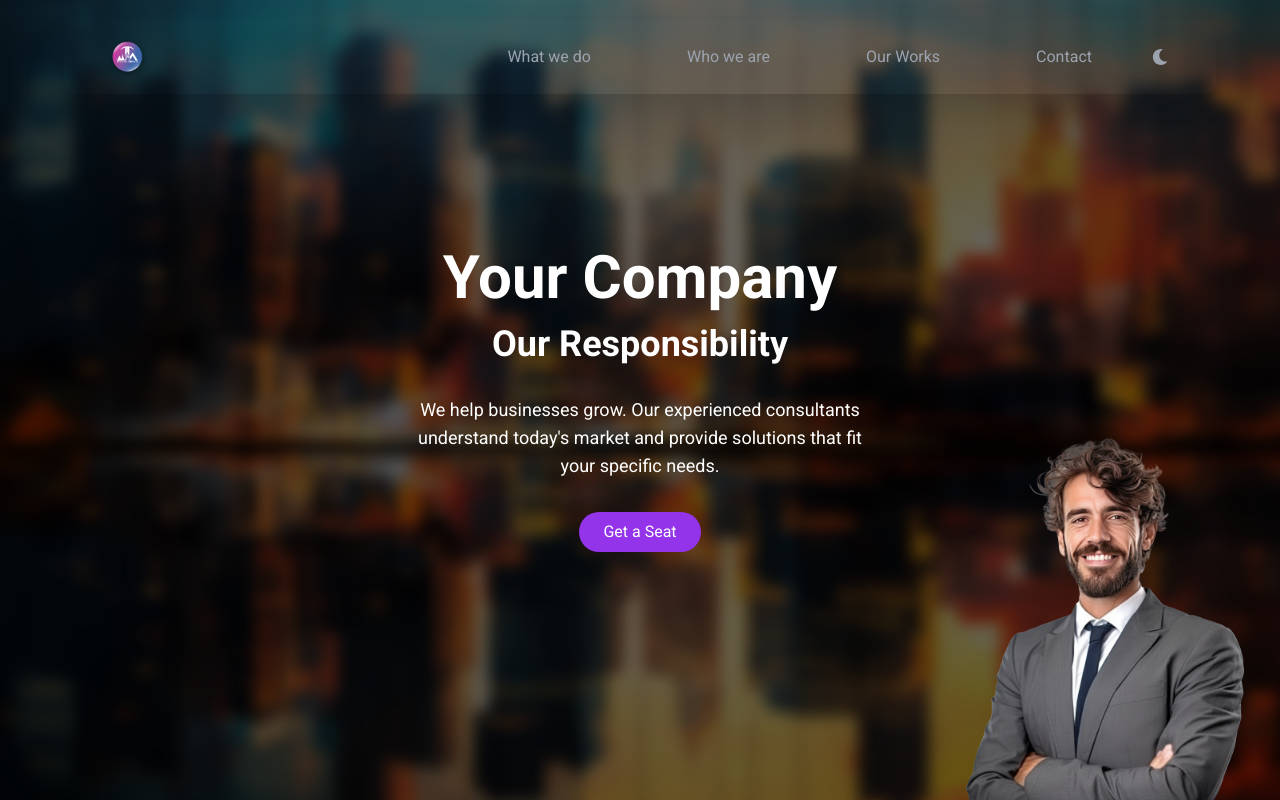
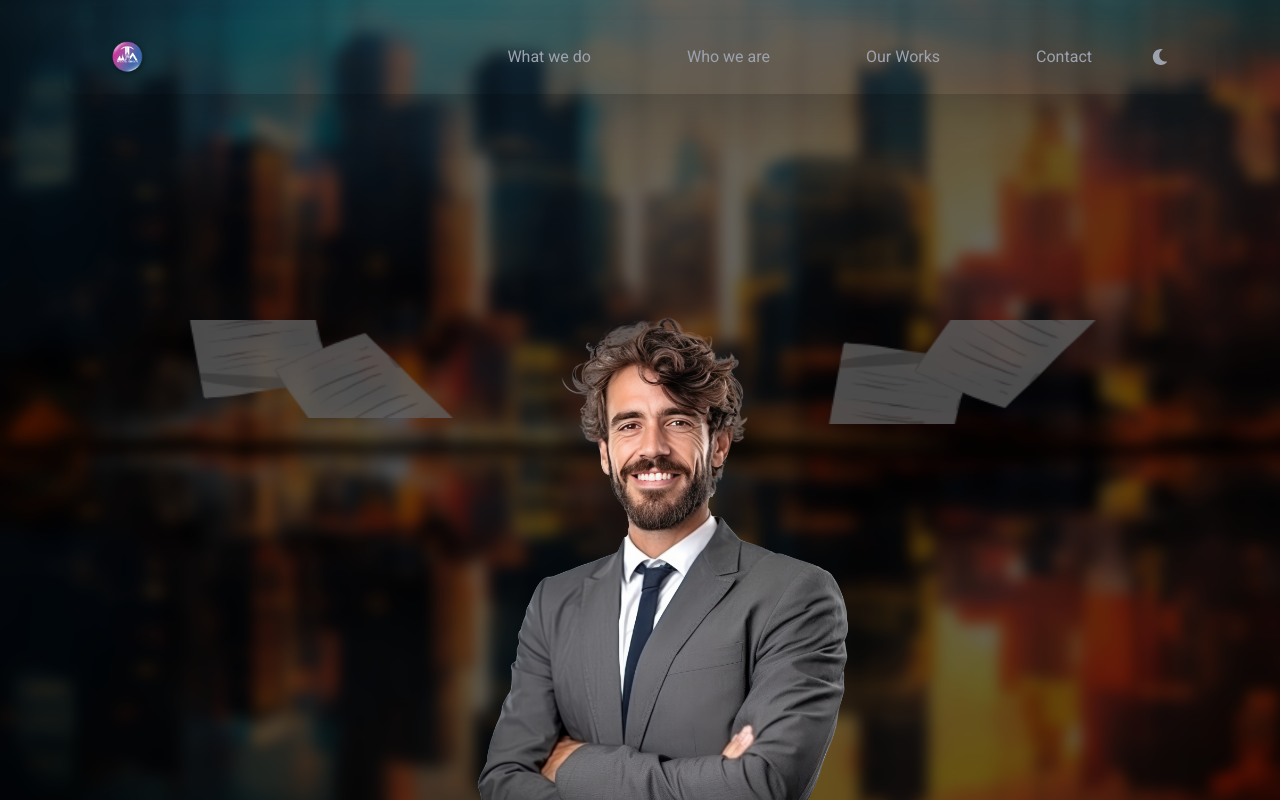
Before and after one commit to MVVYSHNAV/wh-react, a React (Vite) app in the folder wh/: page / in a window 1280 px wide. Built offline with nearby package versions, Linux system fonts and the light colour scheme.

Commit message:
fixed img of hero

```diff
--- a/wh/src/components/Hero/Hero.jsx
+++ b/wh/src/components/Hero/Hero.jsx
@@ -1,7 +1,8 @@
 import bgimg from '../../assets/bgblur1.png';
 import bgshade from "../../assets/bgblur1shade.png";
 import Smile from "../../assets/smilemen.png";
-import Intro from "./intro";
+import paper1 from "../../assets/paper1.png";
+import paper2 from "../../assets/paper2.png";
 
 const Hero = () => {
   return (
@@ -18,12 +19,23 @@ const Hero = () => {
           className="absolute top-0 left-0 w-full h-full object-cover z-10"
         />
         <img
+          src={paper1}
+          alt="Smiling Man"
+          className="absolute top-[40%] left-[60%] w-[30%] h-auto object-cover z-5"
+        />
+        <img
+          src={paper2}
+          alt="Smiling Man"
+          className="absolute  top-[40%] left-[10%] w-[30%] h-auto object-cover z-5"
+        />
+        <img
           src={Smile}
           alt="Smiling Man"
-          className="absolute bottom-0 right-0 w-[30%] h-auto object-cover z-10"
+          className="absolute bottom-0 left-[30%] w-[40%] h-auto object-cover z-10"
         />
+
       </div>
-      <div className="relative z-20 flex flex-col items-center justify-center h-full text-center">
+      {/* <div className="relative z-20 flex flex-col items-center justify-center h-full text-center">
         <h1 className="text-white text-6xl font-bold mb-4">Your Company</h1>
         <h2 className="text-white text-4xl font-bold mb-8">Our Responsibility</h2>
         <p className="text-white text-lg mb-8 max-w-md">
@@ -33,7 +45,7 @@ const Hero = () => {
           Get a Seat
         </button>
       </div>
-      <Intro />
+      <Intro /> */}
     </div>
   );
 };
```
Also changed, not shown: wh/src/components/Navbar/Navbar.jsx (indentation only).
